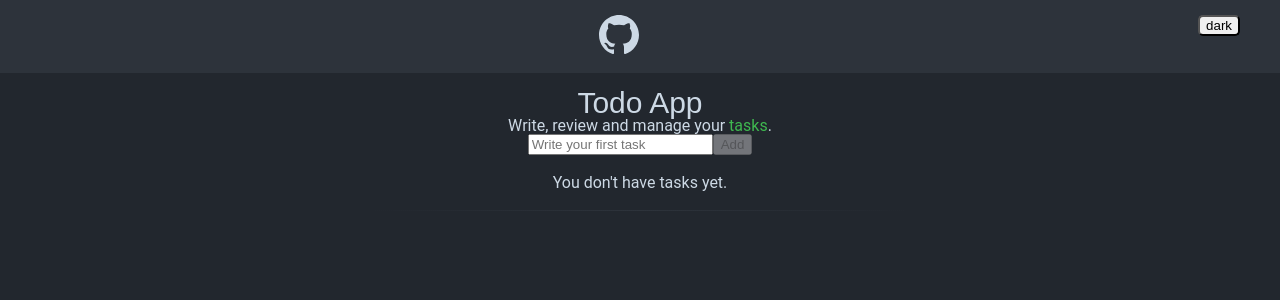
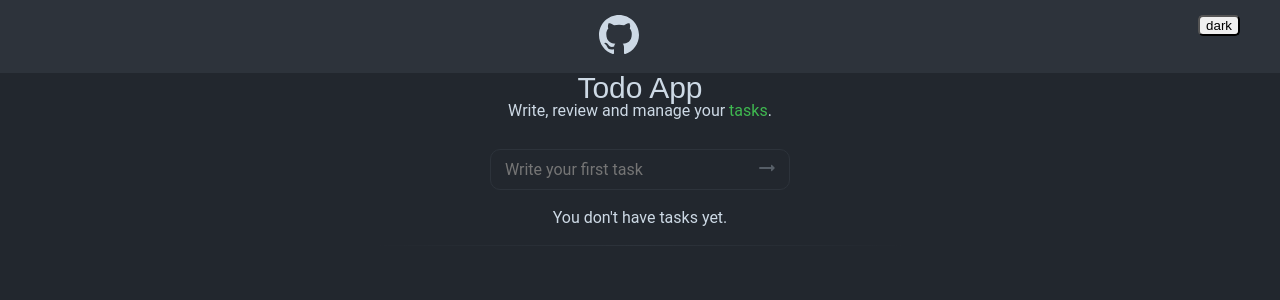
Before and after one commit to mediocreuser/todo, a React (Create React App) app: page / in a window 1280 px wide. Shown: the top 300 px of the page. Built offline with nearby package versions, Linux system fonts and the light colour scheme; what webfontloader would draw is missing.

Commit message:
Complete Input Component

```diff
--- a/src/components/Input/Input.jsx
+++ b/src/components/Input/Input.jsx
@@ -1,6 +1,8 @@
 import React, { useState } from 'react'
 import { useDispatch } from 'react-redux'
 import { addTask } from '../../redux/reducer'
+
+import styled from 'styled-components'
 
 const Input = ({ count, provideCurrentValue }) => {
 	const dispatch = useDispatch()
@@ -28,16 +30,72 @@ const Input = ({ count, provideCurrentValue }) => {
 	}
 
 	return (
-		<form onSubmit={onAddTask}>
-			<input
-				type="text"
-				value={value}
-				onChange={onInputChange}
-				placeholder={count ? 'Add new task' : 'Write your first task'}
-			/>
-			<button disabled={disabled}>Add</button>
-		</form>
+		<InputContainer>
+			<FormContainer onSubmit={onAddTask}>
+				<input
+					type="text"
+					value={value}
+					onChange={onInputChange}
+					placeholder={count ? 'Add new task or filter' : 'Write your first task'}
+				/>
+				<button disabled={disabled}>
+					<span className="material-icons-round">arrow_right_alt</span>
+				</button>
+			</FormContainer>
+		</InputContainer>
 	)
 }
 
+const InputContainer = styled.div`
+	display: flex;
+	justify-content: center;
+	align-items: center;
+	padding-top: 30px;
+`
+
+const FormContainer = styled.form`
+	display: flex;
+	justify-content: center;
+	align-items: center;
+
+	border: 1px solid ${({ theme }) => theme.border};
+	border-radius: 10px;
+	background: none;
+
+	width: 100%;
+	max-width: 300px;
+
+	input {
+		width: 100%;
+
+		padding: 10px 0 10px 14px;
+		border: none;
+
+		font-family: inherit;
+		font-size: inherit;
+		color: inherit;
+
+		background: none;
+
+		&:focus {
+			outline: none;
+		}
+	}
+
+	button {
+		background: none;
+		border: none;
+		padding: 0 10px 0 0;
+
+		&:disabled span {
+			color: ${({ theme }) => theme.arrow};
+		}
+
+		span {
+			color: ${({ theme }) => theme.lightGreen};
+			transition: color 0.5s;
+		}
+	}
+`
+
 export default Input
--- a/src/theme/global.js
+++ b/src/theme/global.js
@@ -18,9 +18,10 @@ export const GlobalStyles = createGlobalStyle`
   }
 
   body {
-    height: 100vh;
     margin: 0;
     padding: 0;
+
+    height: 100vh;
 
     text-align: center;
 
@@ -56,7 +57,7 @@ export const GlobalStyles = createGlobalStyle`
     width: 100%;
 	  max-width: 1200px;
     margin: 0 auto;
-    padding: 15px;
+    padding: 0 15px;
   }
 
   .btn {
--- a/src/theme/theme.js
+++ b/src/theme/theme.js
@@ -13,6 +13,7 @@ export const lightTheme = {
 	translucentText: 'rgba(36,41,46,0.3)',
 	logo: '#cdd9e5',
 	border: '#e1e4e8',
+	arrow: '#e1e4e8',
 
 	// Task
 	task: 'transparent',
@@ -35,6 +36,7 @@ export const darkTheme = {
 
 	logo: '#cdd9e5',
 	border: '#2d333b',
+	arrow: '#586069',
 
 	// Task
 	task: '#2d333b',
```
